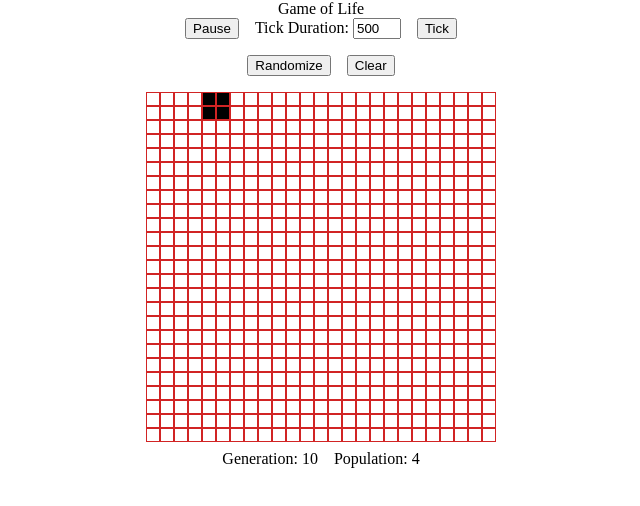
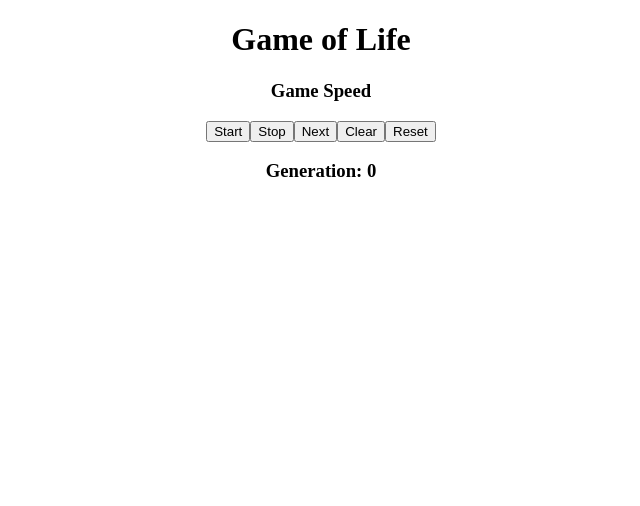
Before and after one commit to gmgower/GameOfLife, a React (Create React App) app: page / in a window 1280 px wide. Shown: the top 506 px of the page, without its empty margins (319-959 px from the left). Built offline with nearby package versions, Linux system fonts and the light colour scheme.

Commit message:
Refactor Markup html.

```diff
--- a/src/App.js
+++ b/src/App.js
@@ -2,76 +2,67 @@ import React from 'react';
 // s7 import connect
 import { connect } from 'react-redux';
 import './App.css';
-import World from './components/World/World';
-import Game from './gameOfLife';
-import { randomize, clear, togglePaused, setTickDuration, tick } from './actions/index';
 
 class App extends React.Component {
-  constructor(props) {
-    super(props);
 
-    this.handleTickDurationInputChange = this.handleTickDurationInputChange.bind(
-      this
-    );
-  }
-
-  handleTickDurationInputChange = (event) => {
-    let newTickDuration = Number(event.target.value);
-    this.props.setTickDuration(newTickDuration);
-  };
 
   render = () => {
     // Grid to display cell
     return (
       <div className='App'>
-        <header>Game of Life</header>
-        <div className='controls'>
-          <button onClick={this.props.togglePaused}>
-            {this.props.paused ? 'Resume' : 'Pause'}
-          </button>
-          <label>Tick Duration: {' '}
-            <input
-              type='number'
-              step='100'
-              min='100'
-              value={this.props.tickDuration}
-              onChange={this.handleTickDurationInputChange}
-            >
-            </input>
-
-          </label>
-          <button onClick={this.props.tick(true)}>Tick</button>
+        <h1>Game of Life</h1>
+        <div>
+          <span className='speedometer'>
+            <h3>Game Speed</h3>
+          </span>
         </div>
-        <div className='controls'>
-          <button onClick={this.props.randomize}>Randomize</button>
-          <button onClick={this.props.clear}>Clear</button>
-        </div>
-        <World></World>
-        <div className='statusbar'>
-          <span>Generation: {this.props.generation}</span>
-          <span>Population: {Game.getPopulation(this.props.world)}</span>
+        <div className='container'>
+          <div>
+            <div>
+              <button type='button'>
+                Start
+              </button>
+              <button type='button'>
+                Stop
+              </button>
+              <button>
+                Next
+              </button>
+              <button type='button'>
+                Clear
+              </button>
+              <button type='button'>
+                Reset
+              </button>
+            </div>
+            <div className='World'>
+              <h3>Generation: 0</h3>
+            </div>
+          </div>
         </div>
       </div>
     );
   };
 }
 
-//s11 define mapSTP
-const mapStateToProps = (state) => ({
-  world: state.world,
-  paused: state.paused,
-  tickDuration: state.tickDuration,
-  generation: state.generation
-});
+// //s11 define mapSTP
+// const mapStateToProps = (state) => ({
+//   world: state.world,
+//   paused: state.paused,
+//   tickDuration: state.tickDuration,
+//   generation: state.generation,
+// });
 
-//s12 define mapDTP
-const mapDispatchToProps = (dispatch) => ({
-  randomize: () => dispatch(randomize()),
-  clear: () => dispatch(clear()),
-  togglePaused: () => dispatch(togglePaused()),
-  setTickDuration: (tickDuration) => dispatch(setTickDuration(tickDuration)),
-  tick: (manual) => () => dispatch(tick(manual))
-});
+// //s12 define mapDTP
+// const mapDispatchToProps = (dispatch) => ({
+//   randomize: () => dispatch(randomize()),
+//   clear: () => dispatch(clear()),
+//   togglePaused: () => dispatch(togglePaused()),
+//   setTickDuration: (tickDuration) => dispatch(setTickDuration(tickDuration)),
+//   tick: (manual) => () => dispatch(tick(manual)),
+// });
 
-// s8 wrap app component with connect inside second call from 1st call. Pass mapSTP and mapDTP
-export default connect(mapStateToProps, mapDispatchToProps)(App);
+// // s8 wrap app component with connect inside second call from 1st call. Pass mapSTP and mapDTP
+// export default connect(mapStateToProps, mapDispatchToProps)(App);
+
+export default App;
--- a/src/gameOfLife.js
+++ b/src/gameOfLife.js
@@ -1,5 +1,5 @@
 // Create new random world
-const newRandomWorld = (width, height, density = 0.1) => {
+const newRandomWorld = (width, height, density = 0.2) => {
   // debugger;
   let world = [];
   // create row on index
--- a/src/reducers/index.js
+++ b/src/reducers/index.js
@@ -36,17 +36,21 @@ const rootReducer = (state = initialState, action) => {
       world: Game.newRandomWorld(WORLD_WIDTH, WORLD_HEIGHT),
       generation: 0
     };
+
   if (action.type === CLEAR)
     return {
       ...state,
       world: Game.newEmptyWorld(WORLD_WIDTH, WORLD_HEIGHT),
-      generation: 0
+      generation: 0,
+      paused: true
     };
+
   if (action.type === TOGGLE_PAUSED)
     return {
       ...state,
       paused: !state.paused,
     };
+
   if (action.type === SET_TICK_DURATION) {
     clearInterval(state.tickInterval);
     return {
```
Also changed, not shown: 1 other file (tests, documents, lock files or other folders).
